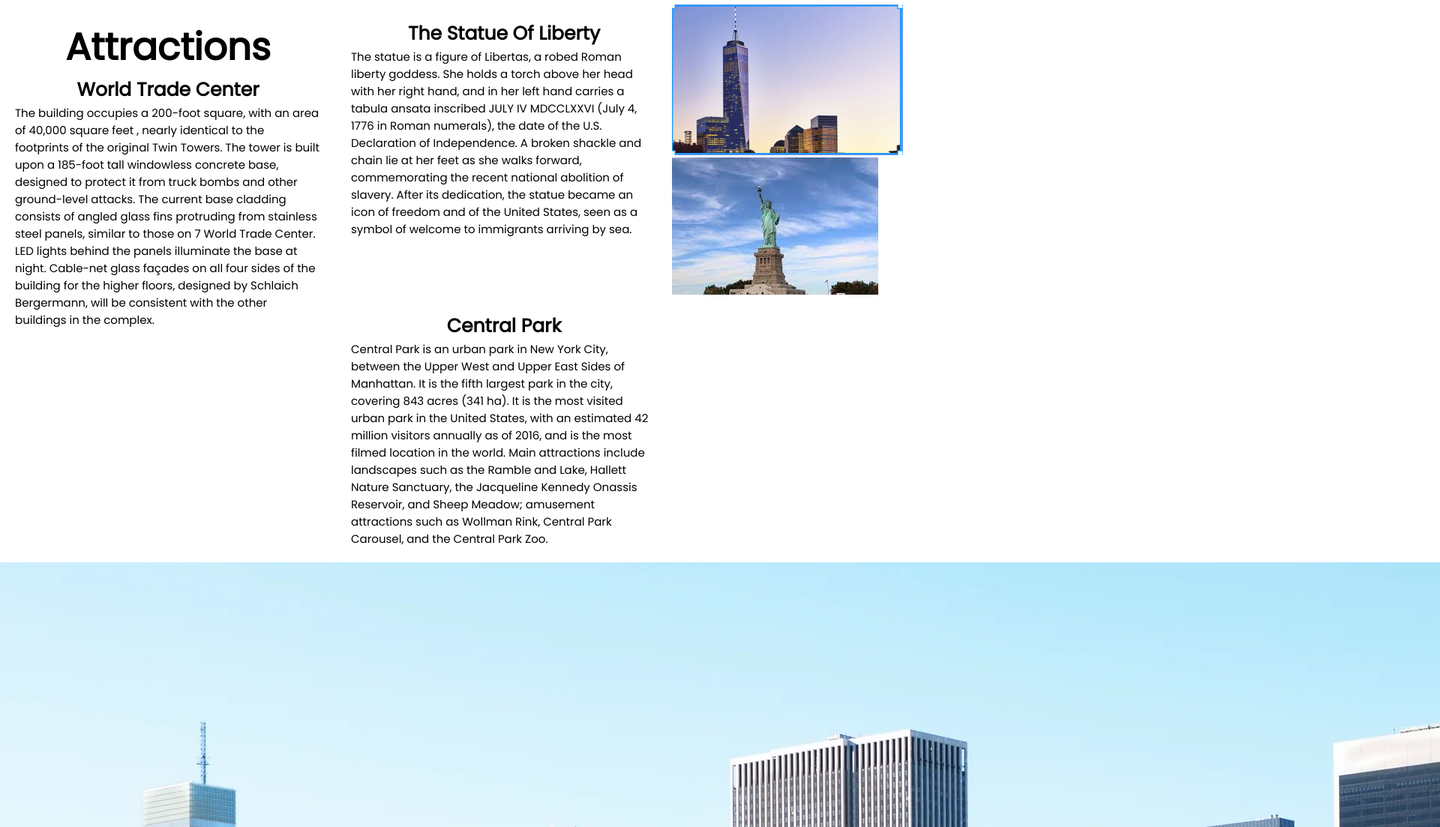
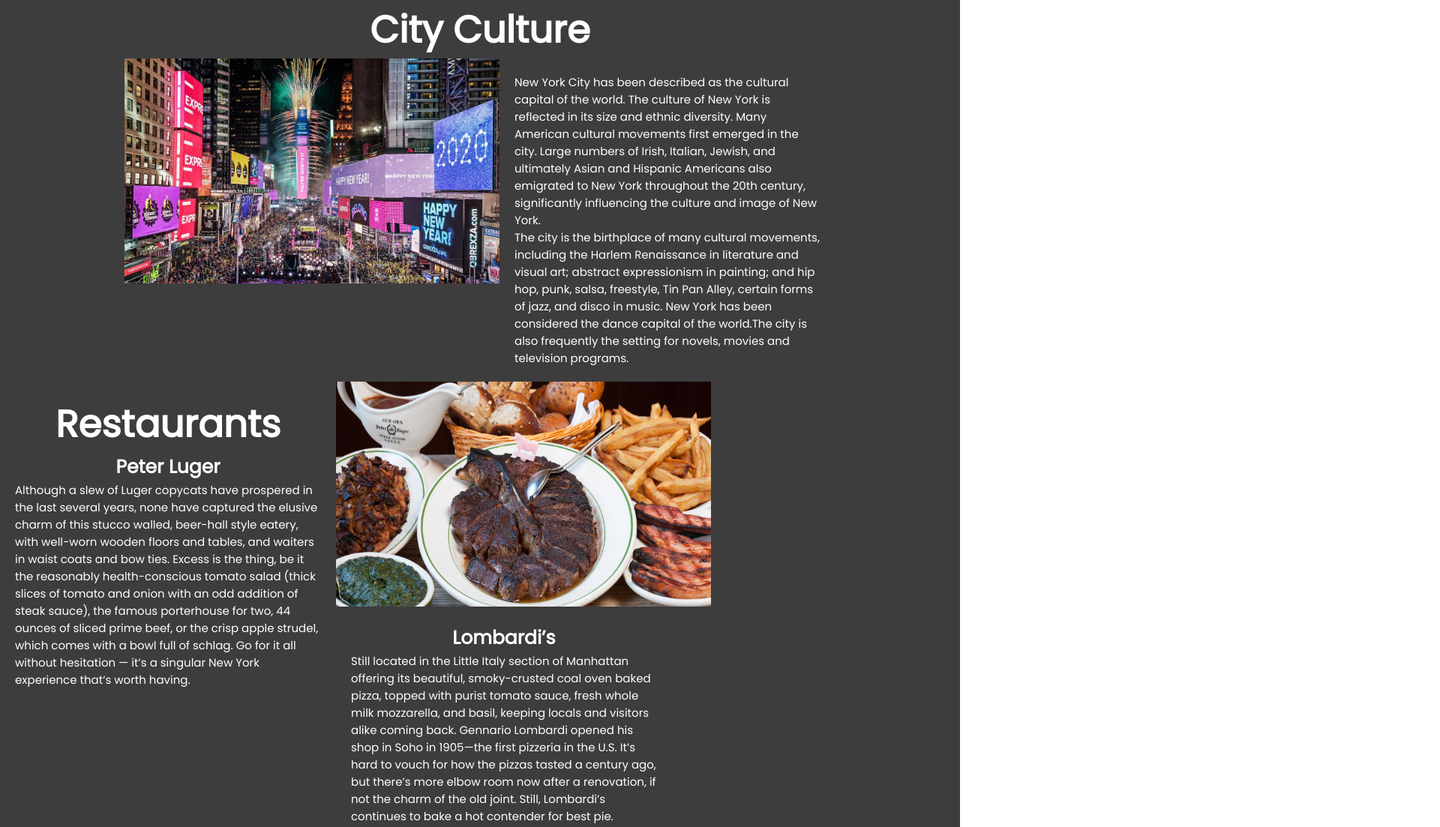
Before and after one commit to staten-island-tech/design-scaffold-project-choice-kennethbettercarry, a website built with Vite: page figma/index.html in a window 1280 px wide. Shown: the part 1330-2433 px from the top of the page at 75% size, 1920 px wide, since content can reach past the window. Built offline with nearby package versions, Linux system fonts and the light colour scheme.

Commit message:
some changes

```diff
--- a/figma/index.html
+++ b/figma/index.html
@@ -23,78 +23,33 @@
         <heading class="header">NEW YORK CITY</heading>
       </div>
     </div>
+    <section class="bgcolor">
+      <h2 class="NYCBOROUGHS">NYC's Boroughs</h2>
       <section class="boroughs">
-      <h2 class="NYCBOROUGHS">NYC's Boroughs</h2>
         <div class="description">
           <h3>Bronx, Brooklyn, Manhattan, Queens, Staten Island</h3>
           <p>
-          All five boroughs came into existence with the creation of modern New
-          York City in 1898, when New York County, Kings County, part of Queens
-          County, and Richmond County were consolidated within one municipal
-          government under a new city charter. All former municipalities within
-          the newly consolidated city were eliminated.
+            All five boroughs came into existence with the creation of modern
+            New York City in 1898, when New York County, Kings County, part of
+            Queens County, and Richmond County were consolidated within one
+            municipal government under a new city charter. All former
+            municipalities within the newly consolidated city were eliminated.
           </p>
         </div>
         <img class="map" src="/map.jpg" />
       </section>
-    <section class="attractions">
+      <h2>City Culture</h2>
+      <section class="CityCulture">
+        <img class="pictures" src="/street.jpg" />
         <div class="description">
-        <h2>Attractions</h2>
-        <h3>World Trade Center</h3>
           <p>
-          The building occupies a 200-foot square, with an area of 40,000 square
-          feet , nearly identical to the footprints of the original Twin Towers.
-          The tower is built upon a 185-foot tall windowless concrete base,
-          designed to protect it from truck bombs and other ground-level
-          attacks. The current base cladding consists of angled glass fins
-          protruding from stainless steel panels, similar to those on 7 World
-          Trade Center. LED lights behind the panels illuminate the base at
-          night. Cable-net glass façades on all four sides of the building for
-          the higher floors, designed by Schlaich Bergermann, will be consistent
-          with the other buildings in the complex.
-        </p>
-      </div>
-      <img src="/worldtrade.jpg" />
-      <div class="description">
-        <h3>The Statue Of Liberty</h3>
-        <p>
-          The statue is a figure of Libertas, a robed Roman liberty goddess. She
-          holds a torch above her head with her right hand, and in her left hand
-          carries a tabula ansata inscribed JULY IV MDCCLXXVI (July 4, 1776 in
-          Roman numerals), the date of the U.S. Declaration of Independence. A
-          broken shackle and chain lie at her feet as she walks forward,
-          commemorating the recent national abolition of slavery. After its
-          dedication, the statue became an icon of freedom and of the United
-          States, seen as a symbol of welcome to immigrants arriving by sea.
-        </p>
-      </div>
-      <img src="/statue.jpg" />
-      <div class="description">
-        <h3>Central Park</h3>
-        <p>
-          Central Park is an urban park in New York City, between the Upper West
-          and Upper East Sides of Manhattan. It is the fifth largest park in the
-          city, covering 843 acres (341 ha). It is the most visited urban park
-          in the United States, with an estimated 42 million visitors annually
-          as of 2016, and is the most filmed location in the world. Main
-          attractions include landscapes such as the Ramble and Lake, Hallett
-          Nature Sanctuary, the Jacqueline Kennedy Onassis Reservoir, and Sheep
-          Meadow; amusement attractions such as Wollman Rink, Central Park
-          Carousel, and the Central Park Zoo.
-        </p>
-      </div>
-      <img src="/central.jpg" />
-    </section>
-    <section class="CityCulture">
-      <div class="description">
-        <h2>City Culture</h2>
-        <p>
-          New York City has been described as the cultural capital of the world.
-          The culture of New York is reflected in its size and ethnic diversity.
-          Many American cultural movements first emerged in the city. Large
-          numbers of Irish, Italian, Jewish, and ultimately Asian and Hispanic
-          Americans also emigrated to New York throughout the 20th century,
-          significantly influencing the culture and image of New York.
+            New York City has been described as the cultural capital of the
+            world. The culture of New York is reflected in its size and ethnic
+            diversity. Many American cultural movements first emerged in the
+            city. Large numbers of Irish, Italian, Jewish, and ultimately Asian
+            and Hispanic Americans also emigrated to New York throughout the
+            20th century, significantly influencing the culture and image of New
+            York.
           </p>
           <p>
             The city is the birthplace of many cultural movements, including the
@@ -105,7 +60,6 @@
             frequently the setting for novels, movies and television programs.
           </p>
         </div>
-      <img src="/street.jpg" />
       </section>
       <section class="Restaurants">
         <div class="description">
@@ -117,13 +71,14 @@
             beer-hall style eatery, with well-worn wooden floors and tables, and
             waiters in waist coats and bow ties. Excess is the thing, be it the
             reasonably health-conscious tomato salad (thick slices of tomato and
-          onion with an odd addition of steak sauce), the famous porterhouse for
-          two, 44 ounces of sliced prime beef, or the crisp apple strudel, which
-          comes with a bowl full of schlag. Go for it all without hesitation —
-          it’s a singular New York experience that’s worth having.
+            onion with an odd addition of steak sauce), the famous porterhouse
+            for two, 44 ounces of sliced prime beef, or the crisp apple strudel,
+            which comes with a bowl full of schlag. Go for it all without
+            hesitation — it’s a singular New York experience that’s worth
+            having.
           </p>
         </div>
-      <img src="/PeterLuger.jpg" />
+        <img class="pictures" src="/PeterLuger.jpg" />
         <div class="description">
           <h3>Lombardi’s</h3>
           <p>
@@ -131,74 +86,76 @@
             beautiful, smoky-crusted coal oven baked pizza, topped with purist
             tomato sauce, fresh whole milk mozzarella, and basil, keeping locals
             and visitors alike coming back. Gennario Lombardi opened his shop in
-          Soho in 1905—the first pizzeria in the U.S. It’s hard to vouch for how
-          the pizzas tasted a century ago, but there’s more elbow room now after
-          a renovation, if not the charm of the old joint. Still, Lombardi’s
-          continues to bake a hot contender for best pie.
+            Soho in 1905—the first pizzeria in the U.S. It’s hard to vouch for
+            how the pizzas tasted a century ago, but there’s more elbow room now
+            after a renovation, if not the charm of the old joint. Still,
+            Lombardi’s continues to bake a hot contender for best pie.
           </p>
         </div>
-      <img src="/Lombardis.jpg" />
+        <img class="pictures" src="/Lombardis.jpg" />
         <div class="description">
           <h3>Nathan’s Famous</h3>
           <p>
             The famous frank joint's Surf-and-Stillwell flagship—opened in
             1916—grills sizzling hot dogs daily and hosts its iconic,
-          crowd-amassing eating contest every July 4. The original subway tiles
-          and iconic signage are still intact, as are menu staples like
-          crinkle-cut fries and thick-battered corn dogs, but there’s one shiny
-          “new” addition: a curbside clam bar, a revival of the restaurant’s raw
-          bar from the ’50s. East Coast oysters and littlenecks are shucked per
-          order over a mountain of ice, served with chowder crackers, lemon
-          wedges, sinus-clearing horseradish and cocktail sauce.
+            crowd-amassing eating contest every July 4. The original subway
+            tiles and iconic signage are still intact, as are menu staples like
+            crinkle-cut fries and thick-battered corn dogs, but there’s one
+            shiny “new” addition: a curbside clam bar, a revival of the
+            restaurant’s raw bar from the ’50s. East Coast oysters and
+            littlenecks are shucked per order over a mountain of ice, served
+            with chowder crackers, lemon wedges, sinus-clearing horseradish and
+            cocktail sauce.
           </p>
         </div>
-      <img src="/Nathans.jpg" />
+        <img class="pictures" src="/Nathans.jpg" />
         <div class="description">
           <h3>Katz’s Delicatessen</h3>
           <p>
-          This cavernous cafeteria is a repository of New York history—glossies
-          of celebs spanning the past century crowd the walls, and the classic
-          Jewish deli offerings are nonpareil. Start with a crisp-skinned,
-          all-beef hot dog for less than a fiver. Then flag down a meat cutter
-          and order one of the legendary sandwiches. The brisket sings with
-          horseradish, and the thick-cut pastrami stacked high between slices of
-          rye is the stuff of dreams. Everything tastes better with a glass of
-          the hoppy house lager; if you’re on the wagon, make it a Dr. Brown’s.
+            This cavernous cafeteria is a repository of New York
+            history—glossies of celebs spanning the past century crowd the
+            walls, and the classic Jewish deli offerings are nonpareil. Start
+            with a crisp-skinned, all-beef hot dog for less than a fiver. Then
+            flag down a meat cutter and order one of the legendary sandwiches.
+            The brisket sings with horseradish, and the thick-cut pastrami
+            stacked high between slices of rye is the stuff of dreams.
+            Everything tastes better with a glass of the hoppy house lager; if
+            you’re on the wagon, make it a Dr. Brown’s.
           </p>
         </div>
-      <img src="/Katz.jpg" />
+        <img class="pictures" src="/Katz.jpg" />
         <div class="description">
           <h3>Totonno’s</h3>
           <p>
-          Totonno was an employee at the Lombardi's pizzeria on Spring Street in
-          New York's Little Italy that was established in 1905 when he began
-          selling tomato pies cooked in a coal oven and wrapped in paper and
-          tied with a string. In 1924, Totonno left Lombardi's to open his own
-          pizzeria on Coney Island called Totonno's. At Totonno’s—a Coney Island
-          beacon since Anthony Pero opened its doors in 1924—the pizza de
-          résistance is the top-notch white pie. Sand-dusted pizza lovers make
-          the trek from the beach for the off-menu garlicky round: It’s covered
-          in gleaming white house-made mozzarella and pecorino romano,
+            Totonno was an employee at the Lombardi's pizzeria on Spring Street
+            in New York's Little Italy that was established in 1905 when he
+            began selling tomato pies cooked in a coal oven and wrapped in paper
+            and tied with a string. In 1924, Totonno left Lombardi's to open his
+            own pizzeria on Coney Island called Totonno's. At Totonno’s—a Coney
+            Island beacon since Anthony Pero opened its doors in 1924—the pizza
+            de résistance is the top-notch white pie. Sand-dusted pizza lovers
+            make the trek from the beach for the off-menu garlicky round: It’s
+            covered in gleaming white house-made mozzarella and pecorino romano,
             leopard-spotted with crispy char marks.
           </p>
         </div>
-      <img src="/Totonnos.jpg" />
+        <img class="pictures" src="/Totonnos.jpg" />
         <div class="description">
           <h3>Tavern on the Green</h3>
           <p>
-          For 75 years, the gilded dining room nestled inside Central Park was a
-          New York hallmark, a scenic magnet for tourists, brides and megawatt
-          diners (Grace Kelly, John Lennon) alike. When the razzle-dazzle cash
-          cow went bankrupt and shuttered in 2010, big-name backers expressed
-          interest in reviving the historic space. Instead, a pair of
-          Philadelphia crepe-makers won the bid. The pair revamped the landmark
-          as an urban farmhouse decorated with wood-beam ceilings,
-          leather-covered tables and multiple hearths.
+            For 75 years, the gilded dining room nestled inside Central Park was
+            a New York hallmark, a scenic magnet for tourists, brides and
+            megawatt diners (Grace Kelly, John Lennon) alike. When the
+            razzle-dazzle cash cow went bankrupt and shuttered in 2010, big-name
+            backers expressed interest in reviving the historic space. Instead,
+            a pair of Philadelphia crepe-makers won the bid. The pair revamped
+            the landmark as an urban farmhouse decorated with wood-beam
+            ceilings, leather-covered tables and multiple hearths.
           </p>
         </div>
-      <img src="/Tavern.jpg" />
+        <img class="pictures" src="/Tavern.jpg" />
       </section>
-    <section class="FoodsToTry">
+      <!-- <section class="FoodsToTry">
       <div class="description">
         <h2>Foods To Try</h2>
         <h3>Bacon Egg and Cheese</h3>
@@ -213,7 +170,7 @@
           baconeggandcheese, please?”
         </p>
       </div>
-      <img src="/BEC.jpg" />
+      <img class="pictures" src="/BEC.jpg" />
       <div class="description">
         <h3>New York Styled Pizzas</h3>
         <p>
@@ -226,7 +183,7 @@
           and Manhattan where they are prefereably the best and most unhealthy.
         </p>
       </div>
-      <img src="" />
+      <img class="pictures" src="" />
       <div class="description">
         <h3>Pastrami</h3>
         <p>
@@ -241,8 +198,11 @@
           typically accompanied by kosher dill pickles on the side.
         </p>
       </div>
-      <img src="public/pastrami.jpg" />
+      <img class="pictures" src="public/pastrami.jpg" />
+    </section> -->
+      -->
+
+      <script type="module" src="/main.js"></script>
     </section>
-    <script type="module" src="/main.js"></script>
   </body>
 </html>
--- a/figma/style.css
+++ b/figma/style.css
@@ -55,8 +55,6 @@
 .map {
   margin: 5%;
 }
-section {
-}
 h3 {
   font-size: 2.5rem;
 }
@@ -70,3 +68,19 @@
 .NYCBOROUGHS {
   text-align: center;
 }
+.boroughs {
+  display: flex;
+  justify-content: center;
+}
+.CityCulture {
+  display: flex;
+  justify-content: center;
+}
+.pictures {
+  width: 50rem;
+  height: 30rem;
+}
+.bgcolor {
+  background-color: #3d3d3d;
+  color: white;
+}
```
Lines whose indentation alone changed are shown as unchanged.
